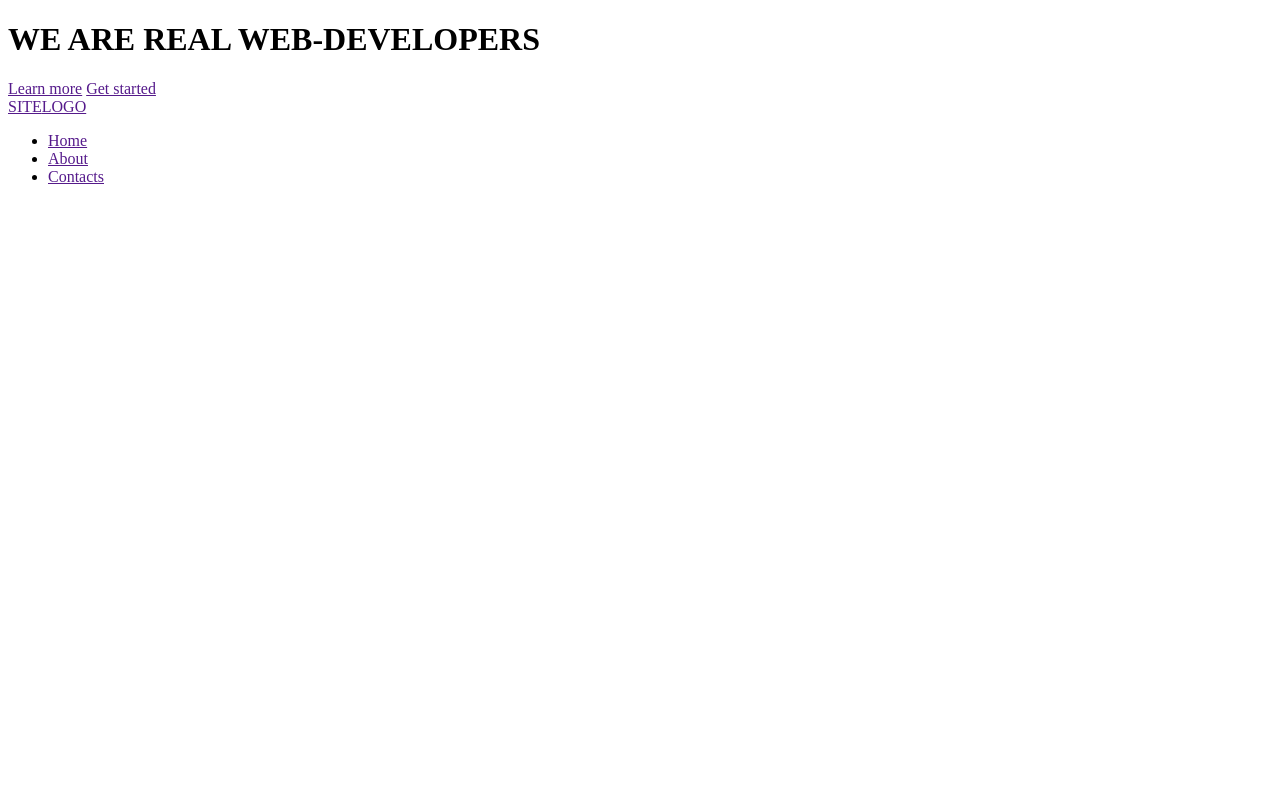
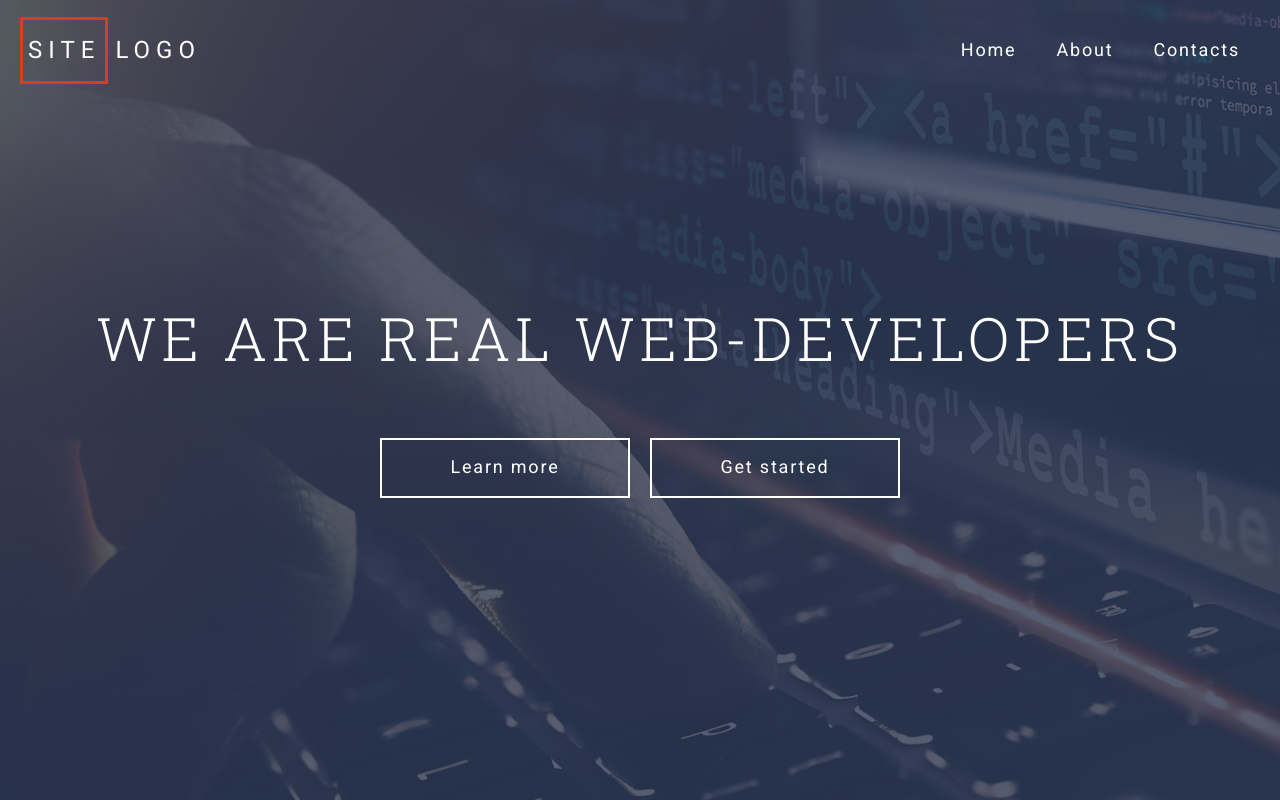
Before and after one commit to KaterynaNav/lesson9-grid, a website: page index.html in a window 1280 px wide. Drawn offline with Linux system fonts and the light colour scheme.

Commit message:
черновое оформление блока header

```diff
--- a/assets/scss/common/_classes.scss
+++ b/assets/scss/common/_classes.scss
@@ -0,0 +1,23 @@
+.btn {
+  display: flex;
+  align-items: center;
+  justify-content: center;
+
+  min-width: 250px;
+  height: 60px;
+  padding: 0.5em 1 em;
+
+  transition: background-color 0.5s;
+  letter-spacing: 0.1em;
+
+  border: 2px solid $color-light;
+  background-color: rgba ($color-light, 0.1);
+
+  font-size: 18px;
+  font-weight: 400;
+
+  &:hover,
+  &:focus {
+    background-color: $color-accent;
+  }
+}
--- a/assets/scss/common/_typography.scss
+++ b/assets/scss/common/_typography.scss
@@ -0,0 +1,31 @@
+*,
+*::after,
+*::before {
+  box-sizing: border-box;
+}
+
+html {
+  color: $color-primary;
+
+  font-family: $font-main;
+  font-size: $font-size;
+}
+
+body {
+  color: $color-primary;
+  background-color: $color-light;
+}
+
+h1 {
+  letter-spacing: 0.08em;
+
+  font-family: $font-header;
+  font-size: 3.75rem;
+  font-weight: 300;
+}
+
+a {
+  text-decoration: none;
+
+  color: $color-light;
+}
--- a/assets/scss/components/header/_header-content.scss
+++ b/assets/scss/components/header/_header-content.scss
@@ -0,0 +1,24 @@
+.header-content {
+  position: relative;
+  z-index: 1;
+  top: 0;
+
+  &__container {
+    @extend %container;
+  }
+
+  &__title {
+    margin: 0 0 66px;
+
+    text-align: center;
+  }
+
+
+
+  &__actions {
+    display: flex;
+    justify-content: center;
+
+    gap: $gap;
+  }
+}
--- a/assets/scss/components/header/_header-logo.scss
+++ b/assets/scss/components/header/_header-logo.scss
@@ -0,0 +1,14 @@
+.header-logo {
+  letter-spacing: 0.25em;
+
+  font-size: 24px;
+
+  &__accent {
+    display: inline-block;
+
+    margin-right: 7px;
+    padding: 17px 5px 17px 5px;
+
+    border: 3px solid #d53d27;
+  }
+}
--- a/assets/scss/components/header/_header-menu.scss
+++ b/assets/scss/components/header/_header-menu.scss
@@ -0,0 +1,15 @@
+.header-menu {
+  position: absolute;
+  z-index: 2;
+  top: 0;
+  right: 0;
+  left: 0;
+
+  &__container {
+    display: flex;
+    align-items: center;
+
+    @extend %container;
+    gap: $gap;
+  }
+}
--- a/assets/scss/components/header/_header-navbar.scss
+++ b/assets/scss/components/header/_header-navbar.scss
@@ -0,0 +1,35 @@
+.header-navbar {
+  flex-grow: 1;
+
+  &__btn {
+    display: none;
+  }
+
+  &__list {
+    display: grid;
+    justify-content: end;
+
+    grid-template-columns: repeat(auto-fit, minmax(50px, max-content));
+    @include unlist;
+  }
+
+  &__item {
+    margin: $gap $gap-sm;
+  }
+
+  &__link {
+    display: block;
+
+    padding: $gap $gap-sm;
+
+    transition: color 0.5s;
+    letter-spacing: 0.1em;
+
+    font-size: 18px;
+
+    &:hover,
+    &:focus {
+      color: $color-accent;
+    }
+  }
+}
--- a/assets/scss/components/header/_header-overlay.scss
+++ b/assets/scss/components/header/_header-overlay.scss
@@ -0,0 +1,8 @@
+.header-overlay {
+  position: absolute;
+
+  opacity: 0.8;
+  background-color: $color-primary;
+
+  inset: 0;
+}
--- a/assets/scss/components/header/_header.scss
+++ b/assets/scss/components/header/_header.scss
@@ -0,0 +1,13 @@
+.header {
+  position: relative;
+
+  display: grid;
+  align-content: center;
+
+  min-height: 100vh;
+  padding: 150px 0;
+
+  color: $color-light;
+  background-color: $color-primary;
+  background-image: url(../img/img-header.png);
+}
--- a/assets/scss/mixins/_extends.scss
+++ b/assets/scss/mixins/_extends.scss
@@ -0,0 +1,6 @@
+%container {
+  max-width: $ul;
+  margin: 0 auto;
+  padding-right: $gap;
+  padding-left: $gap;
+}
--- a/assets/scss/mixins/_mixins-media.scss
+++ b/assets/scss/mixins/_mixins-media.scss
@@ -1,4 +1,4 @@
-@use "../presets" as *;
+// @use "../presets" as *;
 
 $diff: 0.2px;
 
--- a/assets/scss/mixins/_mixins.scss
+++ b/assets/scss/mixins/_mixins.scss
@@ -1,4 +1,4 @@
-@use "../presets" as *;
+// @use "../presets" as *;
 
 @mixin text-shortener {
   display: block;
--- a/assets/scss/presets/_variables.scss
+++ b/assets/scss/presets/_variables.scss
@@ -1,15 +1,12 @@
 @use "sass:math";
-
 $font-header: "Roboto Slab", serif;
 $font-main: "Roboto", sans-serif;
 $font-size: 16px;
-
 $ul: 1340px;
 $xl: 1200px;
 $lg: 992px;
 $md: 768px;
 $sm: 576px;
-
 $gap: 20px;
 $gap-sm: math.div($gap, 2);
 $gap-lg: $gap * 1.5;
--- a/assets/scss/style.scss
+++ b/assets/scss/style.scss
@@ -1,18 +1,42 @@
-@use "../../libs/normalize.css/normalize";
+@import "../../libs/normalize.css/normalize";
 
-@use "common/typography";
-@use "common/classes";
+@import "presets/variables";
+@import "presets/skin";
 
-@use "components/header/header";
-@use "components/header/header-overlay";
-@use "components/header/header-menu";
-@use "components/header/header-logo";
-@use "components/header/header-navbar";
-@use "components/header/header-content";
-@use "components/sections/skills/skills";
-@use "components/sections/skills/skill-item";
-@use "components/sections/section-about";
-@use "components/sections/section-form";
-@use "components/sections/section-posts";
+@import "mixins/mixins";
+@import "mixins/mixins-media";
+@import "mixins/extends";
 
-@use "components/footer/footer";
+@import "common/typography";
+@import "common/classes";
+
+@import "components/header/header";
+@import "components/header/header-content";
+@import "components/header/header-menu";
+@import "components/header/header-logo";
+@import "components/header/header-navbar";
+@import "components/header/header-overlay";
+
+// @use
+// @use "components/header/header-logo";
+// @use
+// @use
+
+// @use "../../libs/normalize.css/normalize";
+
+// @use "common/typography";
+// @use "common/classes";
+
+// @use "components/header/header";
+// @use "components/header/header-overlay";
+// @use "components/header/header-menu";
+// @use "components/header/header-logo";
+// @use "components/header/header-navbar";
+// @use "components/header/header-content";
+// @use "components/sections/skills/skills";
+// @use "components/sections/skills/skill-item";
+// @use "components/sections/section-about";
+// @use "components/sections/section-form";
+// @use "components/sections/section-posts";
+
+// @use "components/footer/footer";
```
Also changed, not shown: assets/css/style.css.
